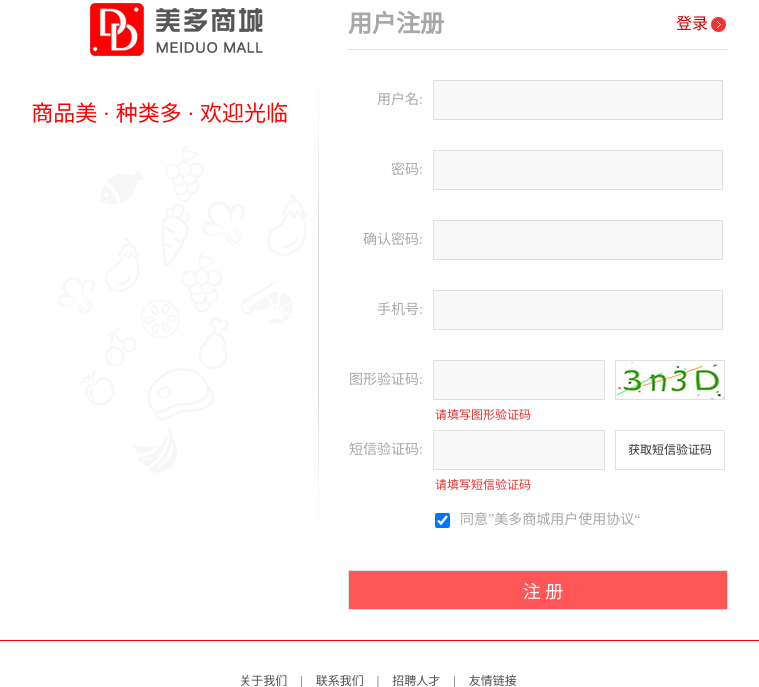
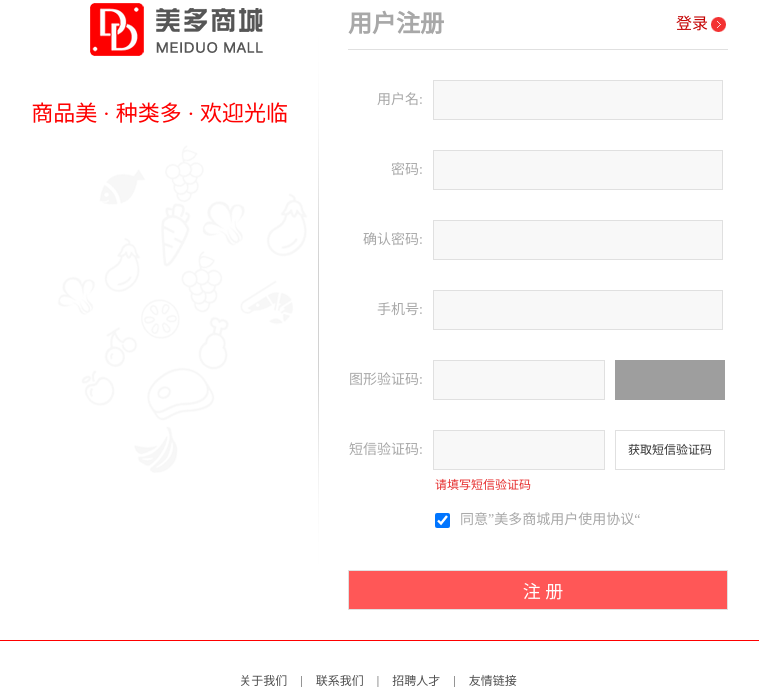
Before and after one commit to hersinniji/git_meiduo, a Django app: page /register/ in a window 1280 px wide. Shown: the part 51-738 px from the top of the page, without its empty margins (262-1021 px from the left). Run offline with Django 3.2, Linux system fonts and the light colour scheme; grey boxes are pictures that could not be loaded.

Commit message:
图片验证码的前端显示

```diff
--- a/meiduo_hersin/templates/register.html
+++ b/meiduo_hersin/templates/register.html
@@ -49,14 +49,14 @@
 					<li>
                         <label>图形验证码:</label>
                         <input type="text" name="pic_code" id="pic_code" class="msg_input">
-                        <img src="../static/images/pic_code.jpg" alt="图形验证码" class="pic_code">
-                        <span class="error_tip">请填写图形验证码</span>
+                        <img v-bind:src="image_code_url" v-on:click="generate_image_code" alt="图形验证码" class="pic_code">
+                        <span class="error_tip" v-show="error_image_code">[[ error_sms_code_message ]]</span>
                     </li>
 					<li>
 						<label>短信验证码:</label>
 						<input type="text" name="sms_code" id="msg_code" class="msg_input">
 						<a href="javascript:;" class="get_msg_code">获取短信验证码</a>
-						<span class="error_tip">请填写短信验证码</span>
+						<span class="error_tip" >请填写短信验证码</span>
 					</li>
 					<li class="agreement">
 						<input type="checkbox" name="allow" id="allow" checked="checked" v-model="allow">
```
